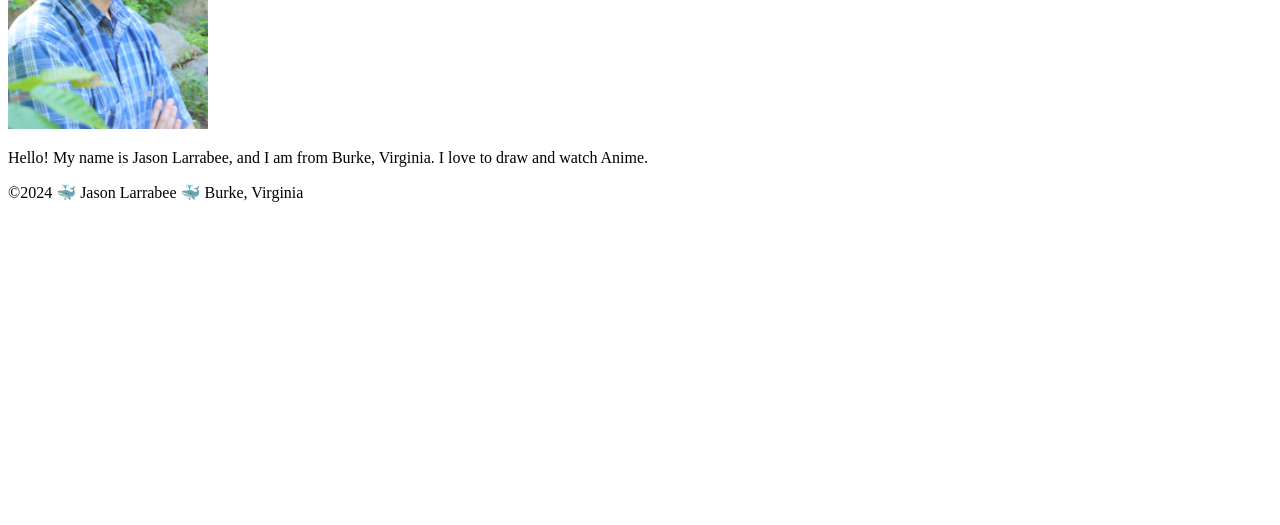
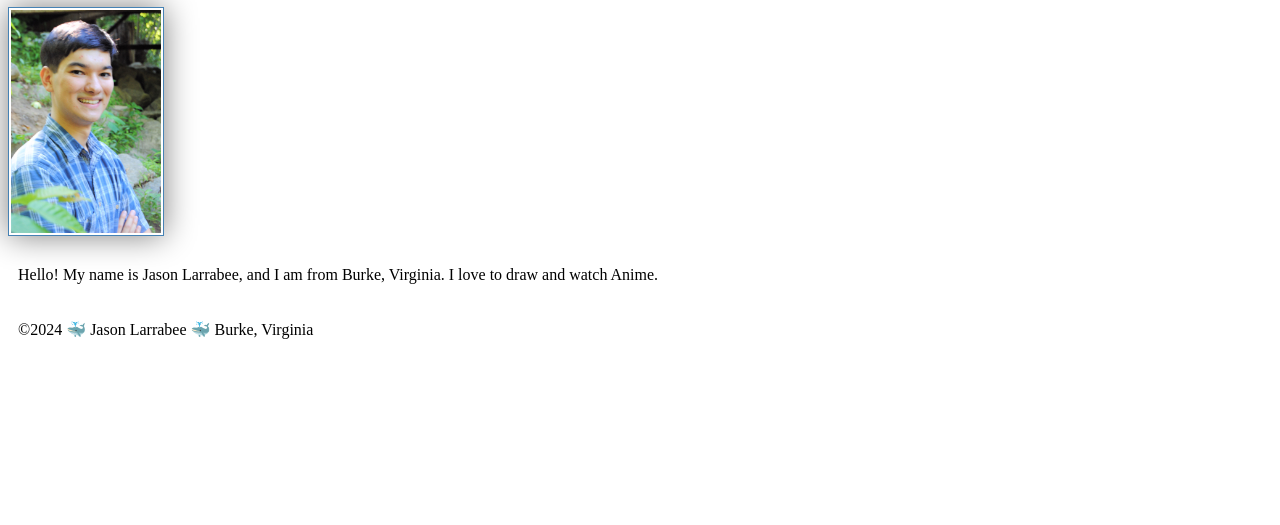
Before and after one commit to larrabeeja/wdd130, a plain HTML site: page index.html in a window 1280 px wide. Shown: the part 275-800 px from the top of the page. Drawn offline with Linux system fonts and the light colour scheme.

Commit message:
corrections

```diff
--- a/index.html
+++ b/index.html
@@ -4,7 +4,7 @@
 	<meta charset="utf-8">
 	<meta name="veiwpoint" content="width=device-width,initial-scale=1.0">
 	<title>Jason Larrabee | WDD130</title>
-	<link rel="stylesheet" href=""styles/styles.css">
+	<link rel="stylesheet" href="styles/styles.css">
 </head>
 <body>
 	<header>
```
